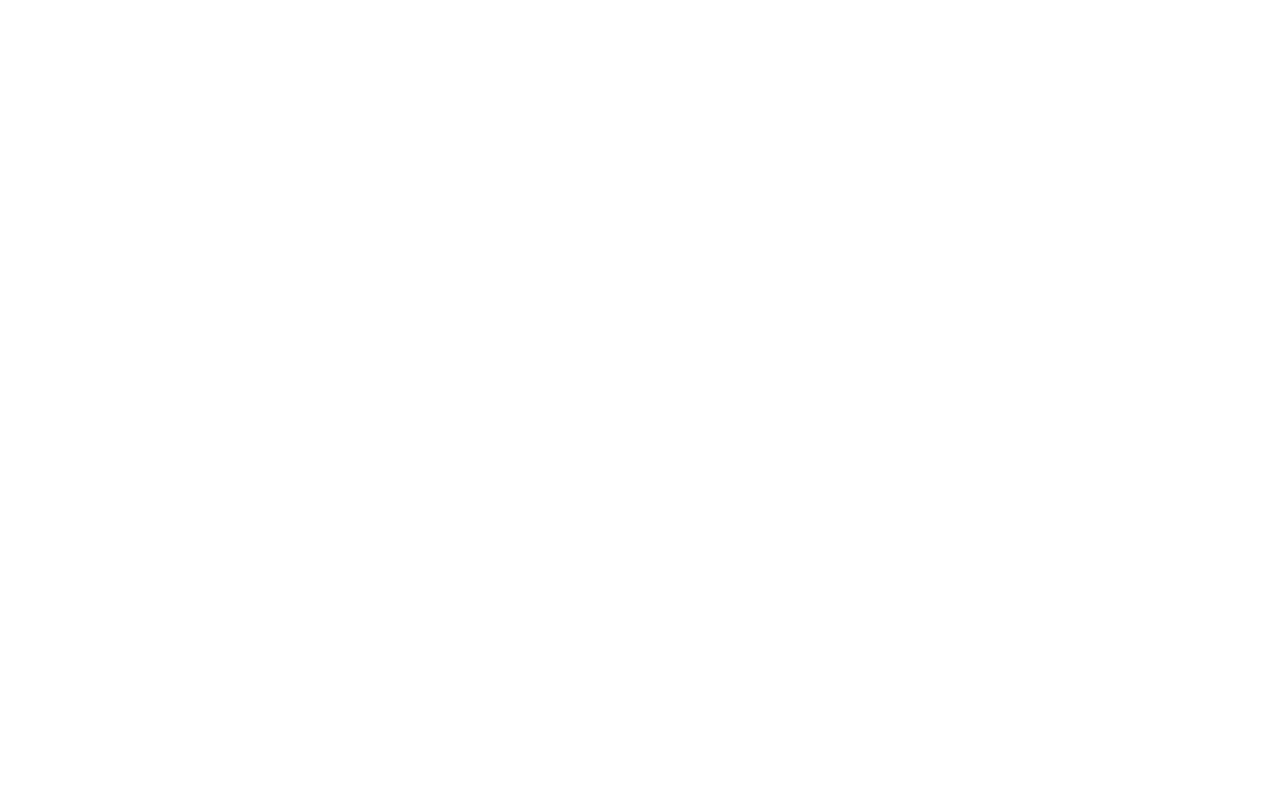
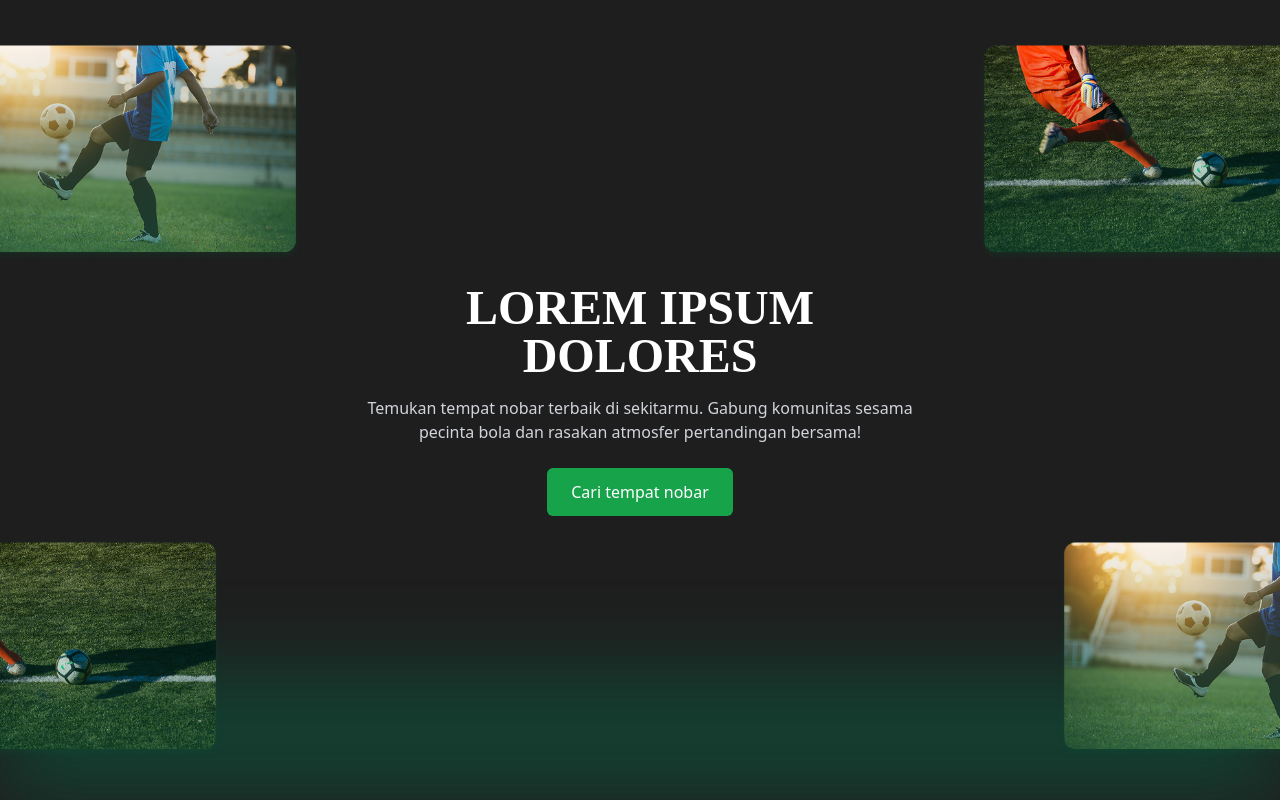
Before and after one commit to pbp-kelompok-a9/NobarPedia, a Django app: page /homepage/ in a window 1280 px wide. Before the commit the page is empty. Run offline with Django 5.2, Linux system fonts and the light colour scheme; some libraries are stand-ins or nearby versions.

Commit message:
hero homepage done

```diff
--- a/homepage/templates/homepage.html
+++ b/homepage/templates/homepage.html
@@ -1 +1,72 @@
-<h1>
+{% extends 'base.html' %}
+{% load static %}
+
+{% block meta %}
+<title>NobarPedia</title>
+{% endblock meta %}
+
+{% block content %}
+<section class="relative min-h-screen flex flex-col items-center justify-center bg-[#1E1E1E] text-white px-6 overflow-hidden">
+
+    <!-- Rectangle blur -->
+    <div class="absolute bottom-0 left-0 w-full h-[130px] bg-[#0B6044]/50 blur-2xl "></div>
+
+  <!-- Gambar latar -->
+  <div class="hidden md:flex absolute inset-0 flex items-center justify-center pointer-events-none">
+    <!-- kiri atas -->
+    <img src="{% static 'image/homepage1.png' %}"
+         class="absolute top-10 -left-20 w-24 md:w-96 rounded-xl object-cover" alt="">
+    <!-- kanan atas -->
+    <img src="{% static 'image/homepage2.png' %}"
+         class="absolute top-10 -right-20 w-24 md:w-96 rounded-xl object-cover" alt="">
+    <!-- kiri bawah -->
+    <img src="{% static 'image/homepage2.png' %}"
+         class="absolute bottom-10 -left-40 w-24 md:w-96 rounded-xl object-cover" alt="">
+    <!-- kanan bawah -->
+    <img src="{% static 'image/homepage1.png' %}"
+         class="absolute bottom-10 -right-40 w-24 md:w-96 rounded-xl object-cover" alt="">
+  </div>
+
+    <!-- Desktop teks -->
+  <div class="hidden md:block relative text-center max-w-xl z-10">
+    <h1 class="text-5xl font-bold mb-4">LOREM IPSUM DOLORES</h1>
+    <p class="text-gray-300 mb-6 text-base">
+      Temukan tempat nobar terbaik di sekitarmu. Gabung komunitas sesama pecinta bola dan rasakan atmosfer pertandingan bersama!
+    </p>
+    <button class="bg-green-600 hover:bg-green-700 text-white font-medium px-6 py-3 rounded-md transition-colors">
+      Cari tempat nobar
+    </button>
+  </div>
+
+   <!-- Mobile teks -->
+  <div class="flex flex-col items-center justify-center md:hidden z-10">
+    <!-- Teks -->
+    <h1 class="text-2xl font-bold mb-3 text-center">LOREM IPSUM DOLORES</h1>
+    <p class="text-gray-300 text-center mb-4 text-sm">
+      Temukan tempat nobar terbaik di sekitarmu. Gabung komunitas sesama pecinta bola dan rasakan atmosfer pertandingan bersama!
+    </p>
+    <button class="bg-green-600 hover:bg-green-700 text-white font-medium px-4 py-2 rounded-md mb-6 transition-colors">
+      Cari tempat nobar
+    </button>
+
+    <!-- Gambar Mobile -->
+    <div class="relative w-full max-w-xl grid grid-cols-2 gap-0 mt-4">
+    <!-- kiri -->
+    <img
+        src="{% static 'image/homepage1.png' %}"
+        class="w-full h-32 object-cover rounded-xl -translate-x-8 md:-translate-x-20"
+        alt="">
+    <!-- kanan -->
+    <img
+        src="{% static 'image/homepage2.png' %}"
+        class="w-full h-32 object-cover rounded-xl translate-x-8 md:translate-x-20"
+        alt="">
+    </div>
+
+  </div>
+
+
+</section>
+
+
+{% endblock content %}
--- a/homepage/urls.py
+++ b/homepage/urls.py
@@ -1,5 +1,6 @@
 from django.urls import path
 from homepage.views import show_homepage, create_spot,show_spot
+from homepage.views import delete_spot
 
 app_name = 'homepage'
 
@@ -7,4 +8,5 @@
     path('', show_homepage, name='show_homepage'),
     path('create-spot/',create_spot, name='create_spot'),
     path('spot/<str:id>/',show_spot,name='show_spot'),
+    path('spot<uuid:id>/delete', delete_spot,name='delete_spot'),
 ]
--- a/homepage/views.py
+++ b/homepage/views.py
@@ -1,12 +1,15 @@
 from django.shortcuts import render, redirect, get_object_or_404
 from homepage.forms import NobarSpotForm
 from homepage.models import NobarSpot
+from django.http import HttpResponseRedirect
+from django.urls import reverse
 
 # Create your views here.
 def show_homepage(request):
     nobarSpot_list = NobarSpot.objects.all()
     context={
-        'nobarSpot_list' : nobarSpot_list
+        'nobarSpot_list' : nobarSpot_list,
+        'name': request.user.username,
     }
     return render(request, "homepage.html",context)
 
@@ -26,3 +29,8 @@
         'nobarSpot' : nobarSpot
     }
     return render(request, "spot_detail.html",context)
+
+def delete_spot(request,id):
+    nobarSpot = get_object_or_404(NobarSpot,pk=id)
+    nobarSpot.delete()
+    return HttpResponseRedirect(reverse('main:show_main'))
```
Also changed, not shown: nobarpedia/settings.py (+7 -0 lines), static/image/homepage1.png (added), static/image/homepage2.png (added).
